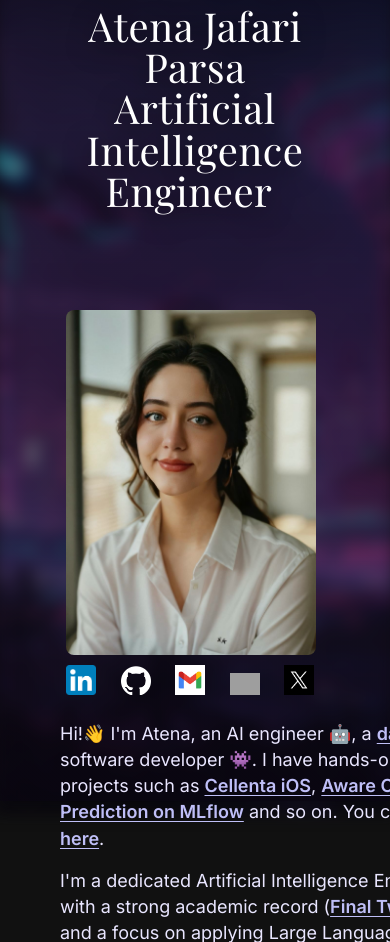
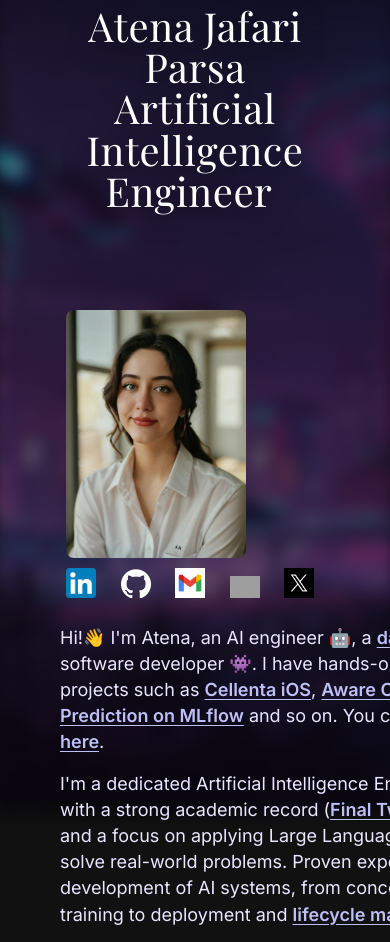
Before and after one commit to AtenaJP22/Atena-Jafari-Parsa, a Flask app: page / in a window 390 px wide; the page is wider, and only the part inside the window is pictured. Shown: the part 43-985 px from the top of that part. Run offline with Flask 3, Linux system fonts and the light colour scheme; grey boxes are pictures that could not be loaded.

Commit message:
profile pic left

```diff
--- a/static/css/style.css
+++ b/static/css/style.css
@@ -185,6 +185,7 @@ main.page, .page {
   height: auto;       /* keeps the aspect ratio automatically */
   border-radius: 8px; /* optional rounded corners */
   object-fit: cover;  /* keeps it neatly cropped */
+  margin-right: auto; /* pushes it left */
 }
 
 /* right column: make sure it's positioned and above grid */
@@ -700,3 +701,19 @@ img { display: block; max-width: 100%; height: auto; }
   padding: 20px;
   align-items: start;
 }
+
+@media (max-width: 768px) {
+  .hero-content {
+    flex-direction: column; /* stack vertically on smaller screens */
+    align-items: center;
+    text-align: center;
+  }
+
+  .photo-frame img {
+    width: 180px; /* slightly smaller on mobile */
+  }
+
+  .right-content {
+    max-width: 100%;
+  }
+}
```
